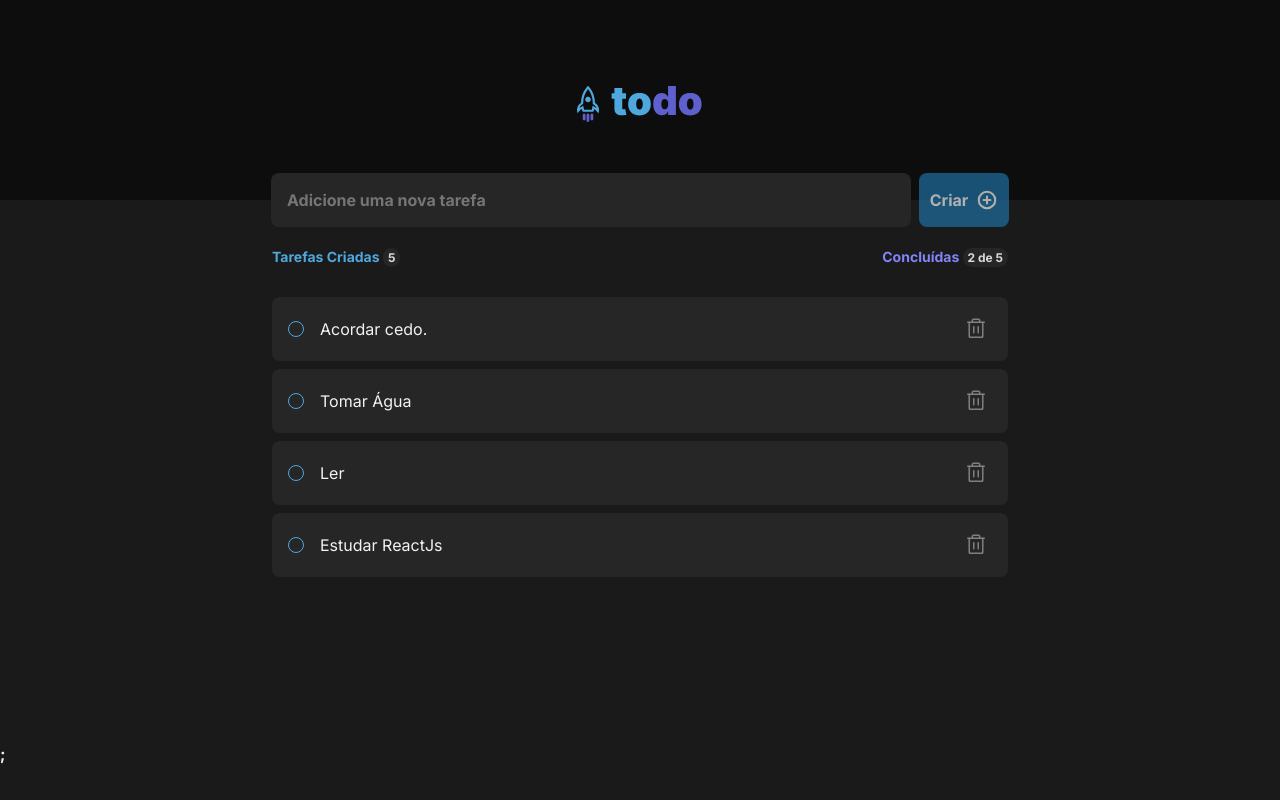
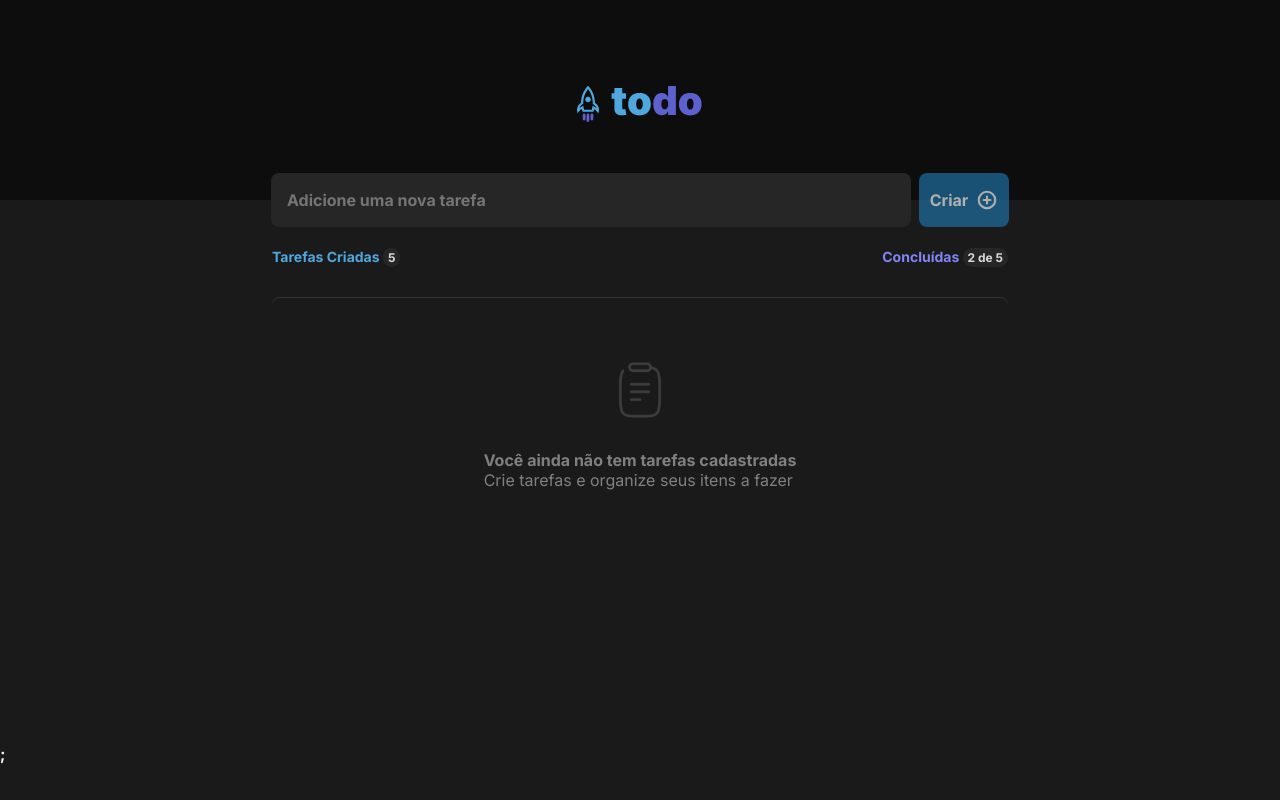
Before and after one commit to caritas-html/challenge-ignite-todo-list-react, a React (Vite) app in the folder todoList/: page / in a window 1280 px wide. Built offline with nearby package versions, Linux system fonts and the light colour scheme.

Commit message:
feat: Creating task when clicking 'Criar'.

```diff
--- a/todoList/src/components/Tasks.tsx
+++ b/todoList/src/components/Tasks.tsx
@@ -3,6 +3,7 @@ import { IndividualTask } from './IndividualTask';
 
 import styles from './Tasks.module.css';
 import { Todo } from './Todo';
+import { useState } from 'react';
 
 export interface TaskType {
   id: number;
@@ -34,11 +35,11 @@ const tasks: TaskType[] = [
 ];
 
 export function Tasks() {
-  const teste = 1;
+  const [tasks, setTasks] = useState<TaskType[]>([]);
 
   return (
     <>
-      <Todo />
+      <Todo tasks={tasks} setTasks={setTasks} />
       <div className={styles.container}>
         <div className={styles.wrapper}>
           <div className={styles.tasksNumbers}>
@@ -52,7 +53,10 @@ export function Tasks() {
           </div>
 
           <div className={styles.wrapperIndividualTask}>
-            {tasks.map((task) => {
+            {tasks.length === 0 ? (
+              <NoTasks />
+            ) : (
+              tasks.map((task) => {
                 return (
                   <IndividualTask
                     key={task.id}
@@ -61,7 +65,8 @@ export function Tasks() {
                     completed={task.completed}
                   />
                 );
-            })}
+              })
+            )}
           </div>
         </div>
       </div>
--- a/todoList/src/components/Todo.tsx
+++ b/todoList/src/components/Todo.tsx
@@ -1,15 +1,15 @@
 import { PlusCircle } from 'phosphor-react';
 import { ChangeEvent, FormEvent, InvalidEvent, useState } from 'react';
+import { TaskType } from './Tasks';
 
 import styles from './Todo.module.css';
 
-interface Tasks {
-  id: number;
-  content: string;
+interface TasksProps {
+  tasks: TaskType[];
+  setTasks: React.Dispatch<React.SetStateAction<TaskType[]>>;
 }
 
-export function Todo() {
-  const [tasks, setTasks] = useState<Tasks[]>([]);
+export function Todo({ tasks, setTasks }: TasksProps) {
   const [newTask, setNewTask] = useState('');
   const isNewTaskEmpty = newTask.length === 0;
 
@@ -20,7 +20,8 @@ export function Todo() {
       ...tasks,
       {
         id: tasks.length + 1,
-        content: newTask,
+        task: newTask,
+        completed: false,
       },
     ]);
 
```
Lines whose indentation alone changed are shown as unchanged.
